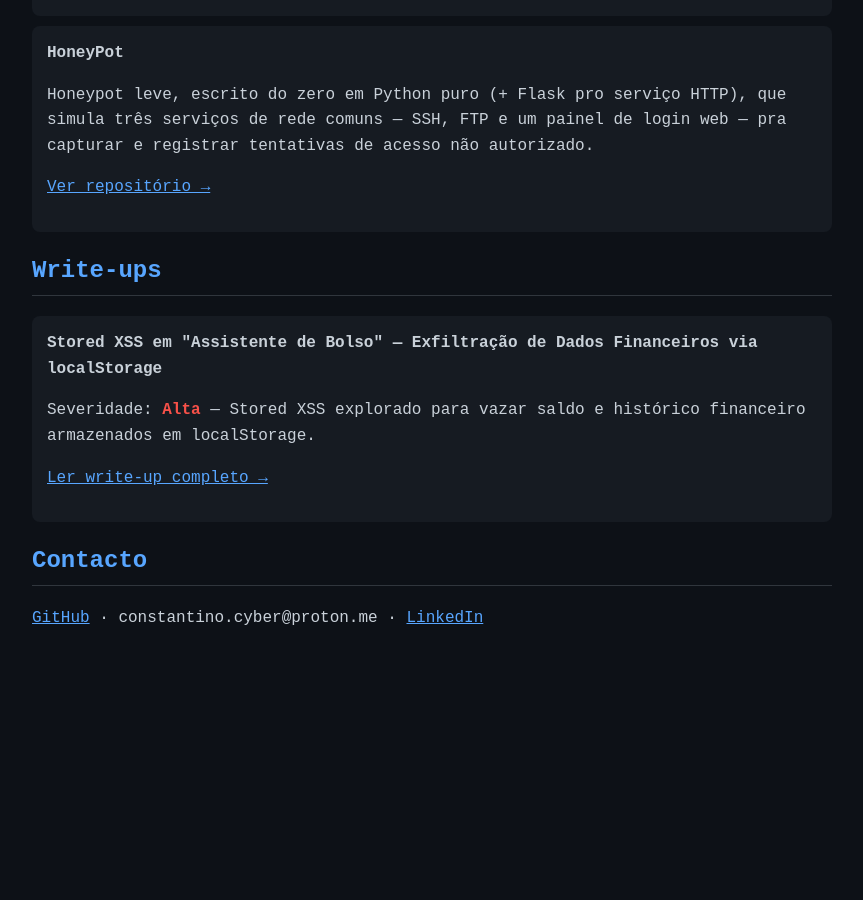
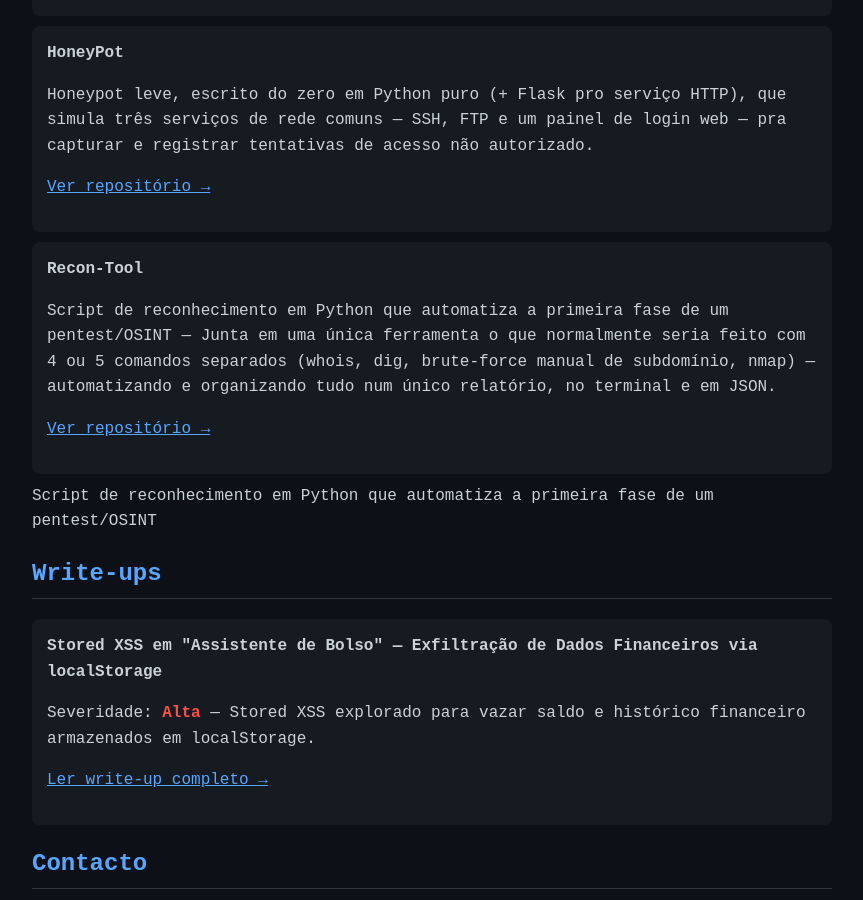
Before and after one commit to Constantino021/Constantino021.github.io, a Jekyll site: the page index.html, which Jekyll copies as it is, in a window 1280 px wide and 900 px high, scrolled down 1107 px. Shown: the whole window, without its empty margins (208-1071 px from the left). Built offline with Jekyll 4.4.1, drawn with Linux system fonts in a browser that asks for light colours; before the commit the page ends 1779 px from its top, so only the background shows below that.

Commit message:
Add Recon-Tool writeup to index.html
Added a new writeup section for the Recon-Tool script, detailing its functionality and providing a link to the repository.

```diff
--- a/index.html
+++ b/index.html
@@ -62,7 +62,12 @@
     <p>Honeypot leve, escrito do zero em Python puro (+ Flask pro serviço HTTP), que simula três serviços de rede comuns — SSH, FTP e um painel de login web — pra capturar e registrar tentativas de acesso não autorizado.</p>
     <p><a href="https://github.com/Constantino021/cttrem-honeypot">Ver repositório →</a></p>
   </div>
-
+    <div class="writeup">
+    <strong>Recon-Tool</strong>
+    <p>Script de reconhecimento em Python que automatiza a primeira fase de um pentest/OSINT — Junta em uma única ferramenta o que normalmente seria feito com 4 ou 5 comandos separados (whois, dig, brute-force manual de subdomínio, nmap) — automatizando e organizando tudo num único relatório, no terminal e em JSON.</p>
+    <p><a href="https://github.com/Constantino021/recon-tool">Ver repositório →</a></p>
+  </div>
+Script de reconhecimento em Python que automatiza a primeira fase de um pentest/OSINT
   <h2>Write-ups</h2>
   <div class="writeup">
     <strong>Stored XSS em "Assistente de Bolso" — Exfiltração de Dados Financeiros via localStorage</strong>
```
